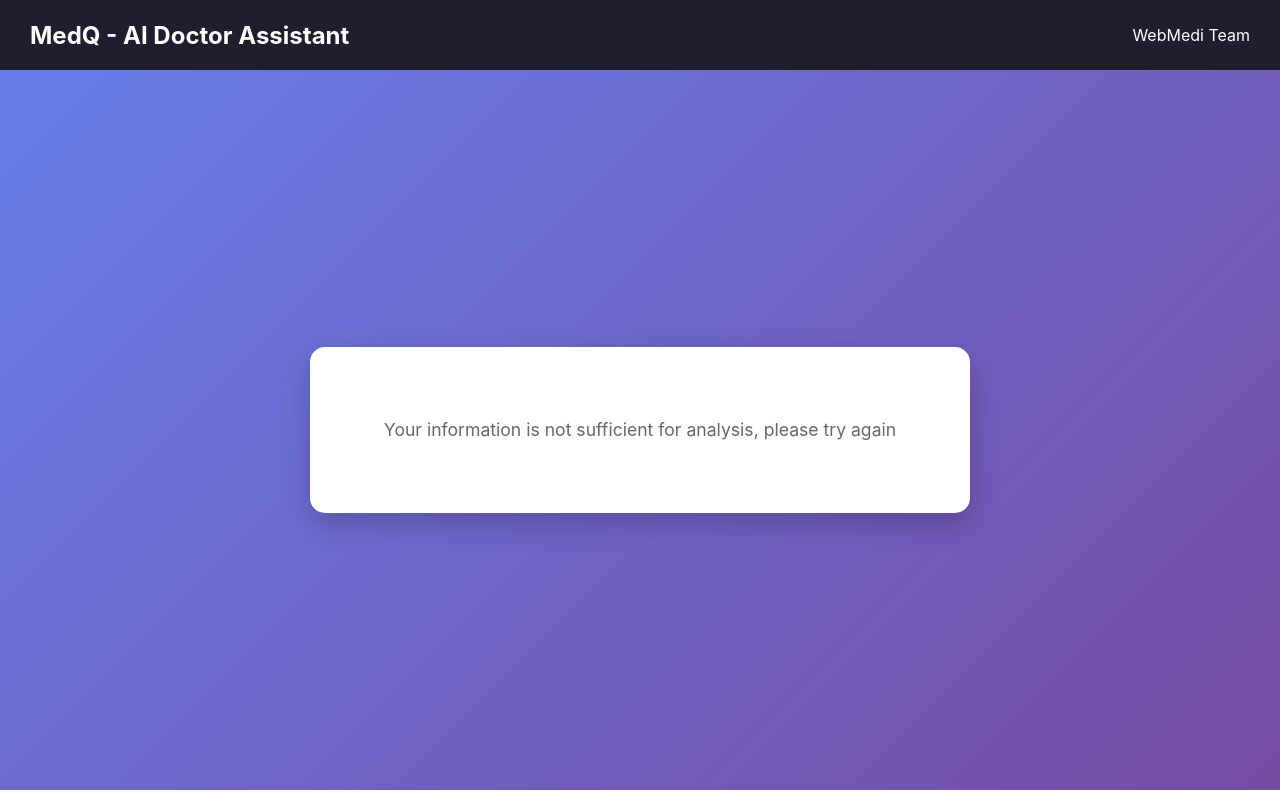
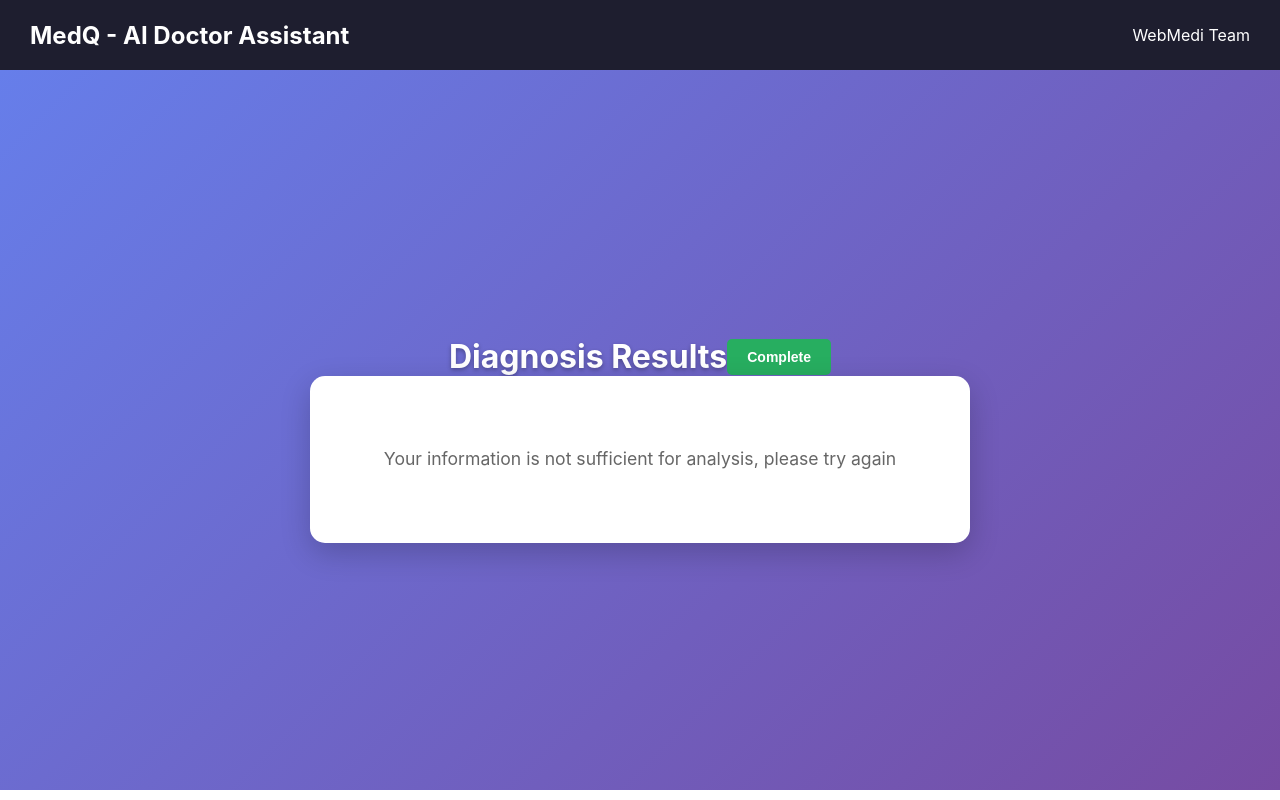
Before and after one commit to huongtle/Hackathon-FE, a React (Create React App) app: page /results in a window 1280 px wide. Built offline with nearby package versions, Linux system fonts and the light colour scheme.

Commit message:
update result

```diff
--- a/src/css/Results.css
+++ b/src/css/Results.css
@@ -147,6 +147,33 @@
   line-height: 1.5;
 }
 
+.results-header {
+  display: flex;
+  justify-content: space-between;
+  align-items: center;
+  margin-top: 20px;
+}
+
+.results-header h2 {
+  margin: 0;
+}
+
+.complete-btn {
+  background: #27ae60;
+  color: white;
+  border: none;
+  padding: 10px 20px;
+  border-radius: 5px;
+  font-size: 14px;
+  font-weight: bold;
+  cursor: pointer;
+  transition: background 0.3s;
+}
+
+.complete-btn:hover {
+  background: #219a52;
+}
+
 @media (max-width: 768px) {
   .results-content {
     padding: 15px;
--- a/src/pages/Results.js
+++ b/src/pages/Results.js
@@ -1,7 +1,9 @@
 import React, { useState, useEffect } from 'react';
+import { useNavigate } from 'react-router-dom';
 import '../css/Results.css';
 
 function Results() {
+  const navigate = useNavigate();
   const [language, setLanguage] = useState('en');
 
   useEffect(() => {
@@ -21,7 +23,9 @@ function Results() {
       recommendedAction: 'Hành động được khuyến nghị:',
       severity: 'Nặng',
       action: 'Đến bệnh viện ngay lập tức',
-      noData: 'Thông tin của bạn chưa đủ để phân tích, vui lòng thử lại'
+      noData: 'Thông tin của bạn chưa đủ để phân tích, vui lòng thử lại',
+      complete: 'hoàn thành',
+      disclaimer: '⚠️ Đây không phải lời khuyên y tế chuyên nghiệp. Luôn tham khảo ý kiến bác sĩ để chẩn đoán và điều trị đúng cách.'
     },
     en: {
       title: 'Diagnosis Results',
@@ -32,7 +36,9 @@ function Results() {
       recommendedAction: 'Recommended Action:',
       severity: 'Severe',
       action: 'Go to hospital immediately',
-      noData: 'Your information is not sufficient for analysis, please try again'
+      noData: 'Your information is not sufficient for analysis, please try again',
+      complete: 'Complete',
+      disclaimer: '⚠️ This is not a substitute for professional medical advice. Always consult healthcare providers for proper diagnosis and treatment.'
     }
   };
 
@@ -57,10 +63,15 @@ function Results() {
 
   const getSeverityClass = (severity) => {
     const level = severity?.toLowerCase();
-    if (level === 'high' || level === 'severe' || level === 'nặng') return 'severity-high';
-    if (level === 'medium' || level === 'moderate' || level === 'vừa') return 'severity-medium';
-    if (level === 'low' || level === 'mild' || level === 'nhẹ') return 'severity-low';
+    if (level === 'critical' || level === 'urgent' || level === 'high' || level === 'severe' || level === 'nặng') return 'severity-high';
+    if (level === 'moderate' || level === 'medium' || level === 'vừa') return 'severity-medium';
+    if (level === 'mild' || level === 'low' || level === 'nhẹ') return 'severity-low';
     return 'severity-default';
+  };
+
+  const handleComplete = () => {
+    sessionStorage.removeItem('chatHistory');
+    navigate('/triage');
   };
 
   const resultData = getResultData();
@@ -69,6 +80,12 @@ function Results() {
     return (
       <div className="results-container">
         <div className="results-content">
+          <div className="results-header">
+            <h2>{text[language].title}</h2>
+            <button onClick={handleComplete} className="complete-btn">
+              {text[language].complete}
+            </button>
+          </div>
           <div className="results-card">
             <div className="no-data-message">
               {text[language].noData}
@@ -82,11 +99,12 @@ function Results() {
   return (
     <div className="results-container">
       <div className="results-content">
+
         <div className="results-card">
-          <div className="result-item">
+          {/* <div className="result-item">
             <span className="result-label">{text[language].possibleConditions}</span>
             <span className="result-value">{resultData.possibleConditions}</span>
-          </div>
+          </div> */}
           <div className="result-item">
             <span className="result-label">{text[language].source}</span>
             <span className="result-value">{resultData.source}</span>
@@ -109,6 +127,15 @@ function Results() {
             <span className="result-label">{text[language].recommendedAction}</span>
             <span className={`result-value action-${getSeverityClass(resultData.severityLevel).replace('severity-', '')}`}>{resultData.recommendedAction}</span>
           </div>
+          <div className="result-item">
+            <span className="result-label">disclaimer</span>
+            <span className="result-value">{text[language].disclaimer}</span>
+          </div>
+        </div>
+        <div className="results-header">
+          <button onClick={handleComplete} className="complete-btn">
+            {text[language].complete}
+          </button>
         </div>
       </div>
     </div>
```
